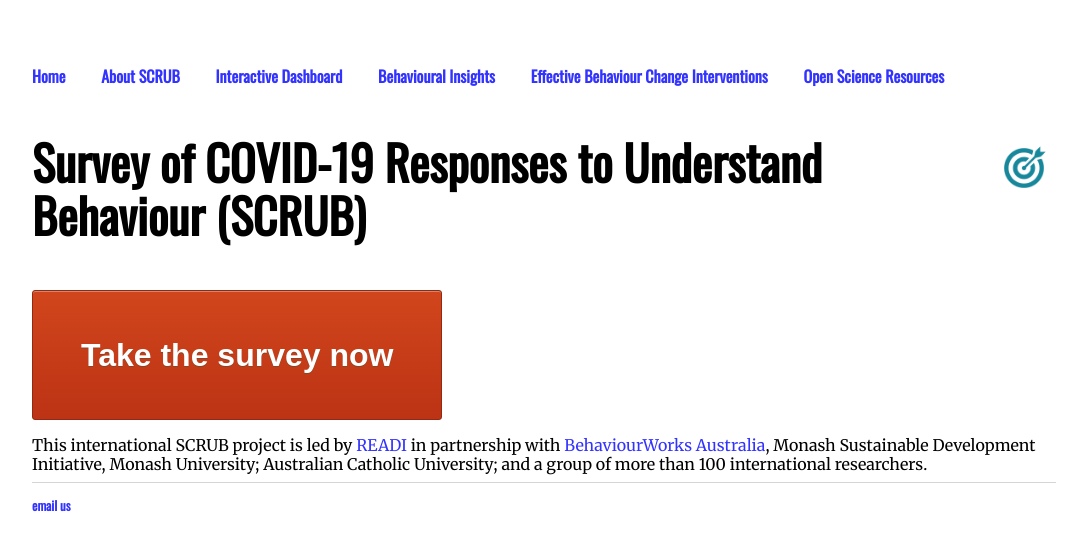
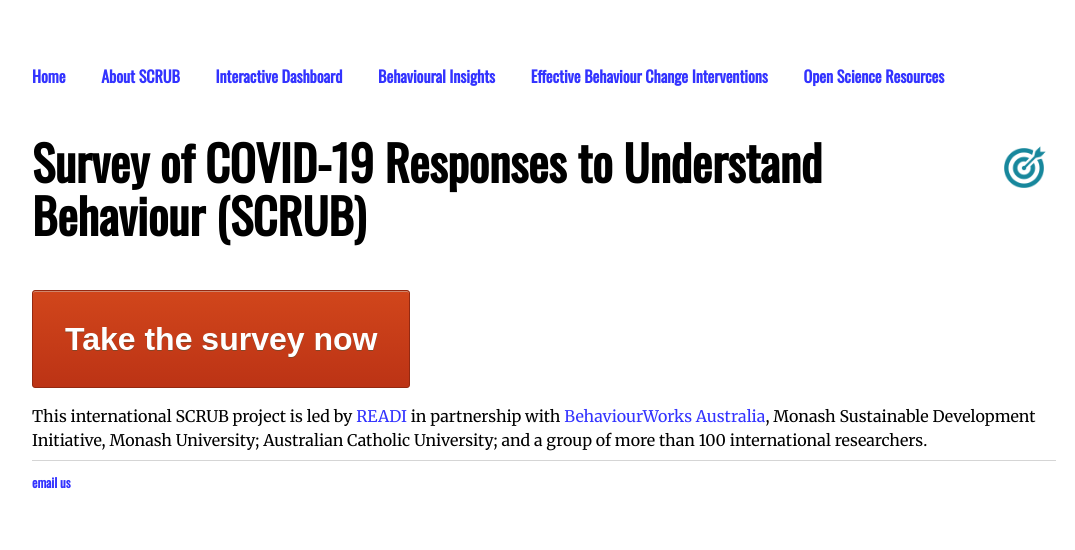
Before and after one commit to aksaeri/scrub, a Jekyll site: the page built from index.md, in a window 1280 px wide. Shown: the top 550 px of the page, without its empty margins (96-1171 px from the left). Built offline with Jekyll 4.4.1, drawn with Linux system fonts in a browser that asks for light colours.

Commit message:
Update main.css

```diff
--- a/css/main.css
+++ b/css/main.css
@@ -44,7 +44,7 @@
 
 p {
     font-family: 'Droid Serif', 'Merriweather', serif;
-    line-height: 1.2em;
+    line-height: 1.5em;
     margin-bottom: 0.5em;
 }
 
@@ -83,7 +83,7 @@
 	font-family:Arial;
 	font-size:2em;
 	font-weight:bold;
-	padding:1.5em;
+	padding:1em;
 	line-height: 1em;
 	text-decoration:none;
 	text-shadow:0px 1px 0px #854629;
```
